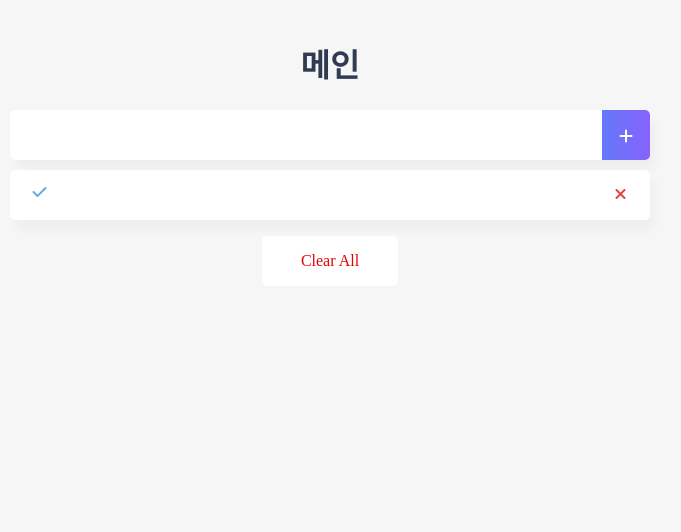
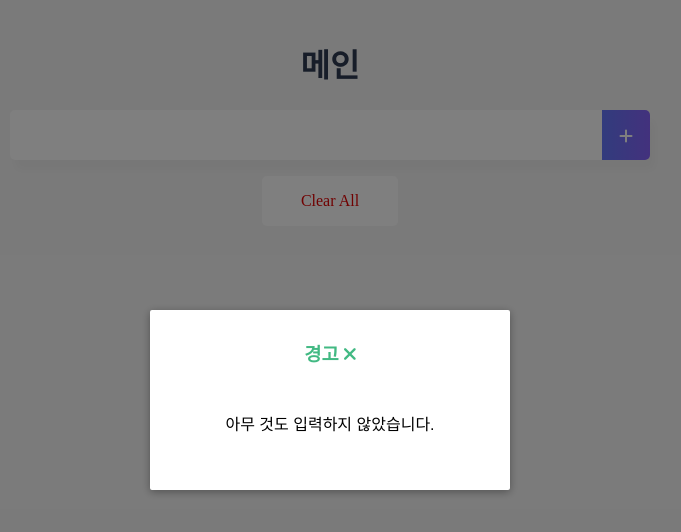
Before and after one commit to EunjiKU/Infrean-Vue2, a Vue app in the folder vue-todo/: page / in a window 1280 px wide. Both pictures are taken after a click on the element 936 px from the left and 135 px from the top of the page. Shown: the top 532 px of the page, without its empty margins (310-991 px from the left). Built offline with nearby package versions, Linux system fonts and the light colour scheme.

Commit message:
트랜지션 효과

```diff
--- a/vue-todo/src/components/TodoInput.vue
+++ b/vue-todo/src/components/TodoInput.vue
@@ -4,20 +4,40 @@
     <span class="addContainer" v-on:click="addTodo">
       <i class="fa-solid fa-plus addBtn"></i>
     </span>
+
+    <AlertModal v-if="showModal" @close="showModal = false">
+      <h3 slot="header">
+        경고
+        <i class="fa-solid fa-xmark" @click="showModal = false"></i>
+      </h3>
+      <div slot="body">
+        아무 것도 입력하지 않았습니다.
+      </div>
+    </AlertModal>
   </div>
 </template>
 
 <script>
+import AlertModal from './common/AlertModal.vue'
+
 export default {
   data: function() {
     return {
       newTodoItem: "",
+      showModal: false,
     }
+  },
+  components: {
+    AlertModal,
   },
   methods: {
     addTodo: function() {
-      this.$emit('addTodoItem', this.newTodoItem);
-      this.clearInput();
+      if(this.newTodoItem !== '') {
+        this.$emit('addTodoItem', this.newTodoItem);
+        this.clearInput();
+      }else {
+        this.showModal = !this.showModal
+      }
     },
     clearInput: function() {
       this.newTodoItem = "";
--- a/vue-todo/src/components/TodoList.vue
+++ b/vue-todo/src/components/TodoList.vue
@@ -1,6 +1,6 @@
 <template>
   <div>
-    <ul>
+    <transition-group name="list" tag="ul">
       <li class="shadow" v-for="(todoItem, index) in propsdata" v-bind:key="todoItem.item">
         <span class="checkBtn" v-bind:class="{checkBtnCompleted: todoItem.completed}" v-on:click="toggleComplete(todoItem, index)">
           <i class="fa-solid fa-check"></i>
@@ -12,7 +12,7 @@
           <i class="fa-solid fa-xmark"></i>
         </span>
       </li>
-    </ul>
+    </transition-group>
   </div>
 </template>
 
@@ -73,4 +73,17 @@
     text-decoration: line-through;
     color: #b3adad;
   }
+
+  /* 리스트 아이템 트랜지션 효과 */
+  .list-item {
+    display: inline-block;
+    margin-right: 10px;
+  }
+  .list-enter-active, .list-leave-active {
+    transition: all 1s;
+  }
+  .list-enter, .list-leave-to /* .list-leave-active below version 2.1.8 */ {
+    opacity: 0;
+    transform: translateY(30px);
+  }
 </style>
--- /dev/null
+++ b/vue-todo/src/components/common/AlertModal.vue
@@ -0,0 +1,97 @@
+<template>
+  <transition name="modal">
+    <div class="modal-mask">
+      <div class="modal-wrapper">
+        <div class="modal-container">
+
+          <div class="modal-header">
+            <slot name="header">
+              default header
+            </slot>
+          </div>
+
+          <div class="modal-body">
+            <slot name="body">
+              default body
+            </slot>
+          </div>
+
+          <!-- <div class="modal-footer">
+            <slot name="footer">
+              default footer
+              <button class="modal-default-button" @click="$emit('close')">
+                OK
+              </button>
+            </slot>
+          </div> -->
+        </div>
+      </div>
+    </div>
+  </transition>
+</template>
+
+<style>
+  .modal-mask {
+    position: fixed;
+    z-index: 9998;
+    top: 0;
+    left: 0;
+    width: 100%;
+    height: 100%;
+    background-color: rgba(0, 0, 0, 0.5);
+    display: table;
+    transition: opacity 0.3s ease;
+  }
+
+  .modal-wrapper {
+    display: table-cell;
+    vertical-align: middle;
+  }
+
+  .modal-container {
+    width: 300px;
+    margin: 0px auto;
+    padding: 20px 30px;
+    background-color: #fff;
+    border-radius: 2px;
+    box-shadow: 0 2px 8px rgba(0, 0, 0, 0.33);
+    transition: all 0.3s ease;
+    font-family: Helvetica, Arial, sans-serif;
+  }
+
+  .modal-header h3 {
+    margin-top: 0;
+    color: #42b983;
+  }
+
+  .modal-body {
+    margin: 20px 0;
+  }
+
+  .modal-default-button {
+    float: right;
+  }
+
+  /*
+  * The following styles are auto-applied to elements with
+  * transition="modal" when their visibility is toggled
+  * by Vue.js.
+  *
+  * You can easily play with the modal transition by editing
+  * these styles.
+  */
+
+  .modal-enter {
+    opacity: 0;
+  }
+
+  .modal-leave-active {
+    opacity: 0;
+  }
+
+  .modal-enter .modal-container,
+  .modal-leave-active .modal-container {
+    -webkit-transform: scale(1.1);
+    transform: scale(1.1);
+  }
+</style>
```
